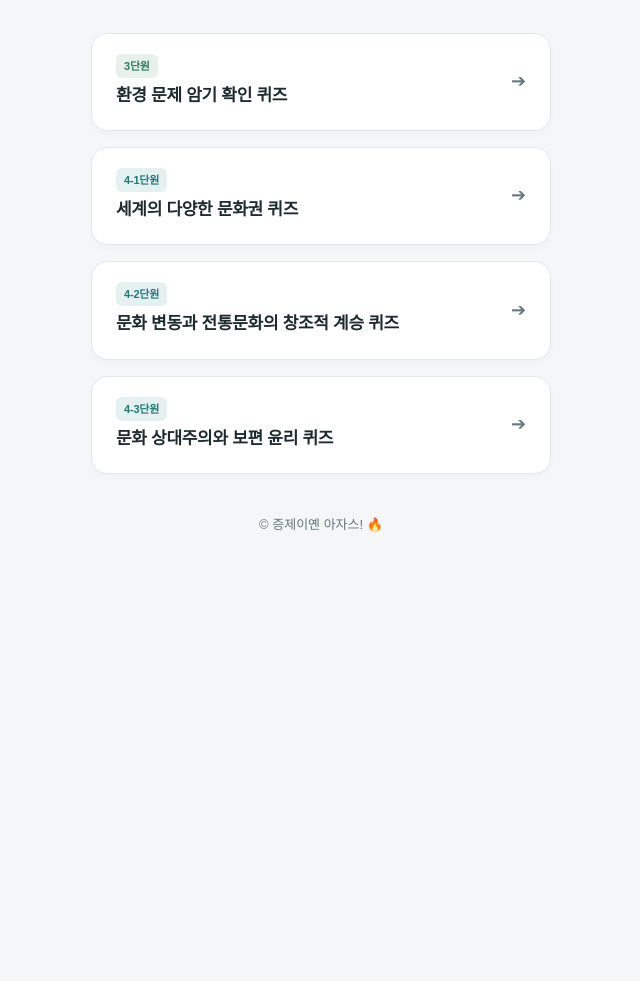
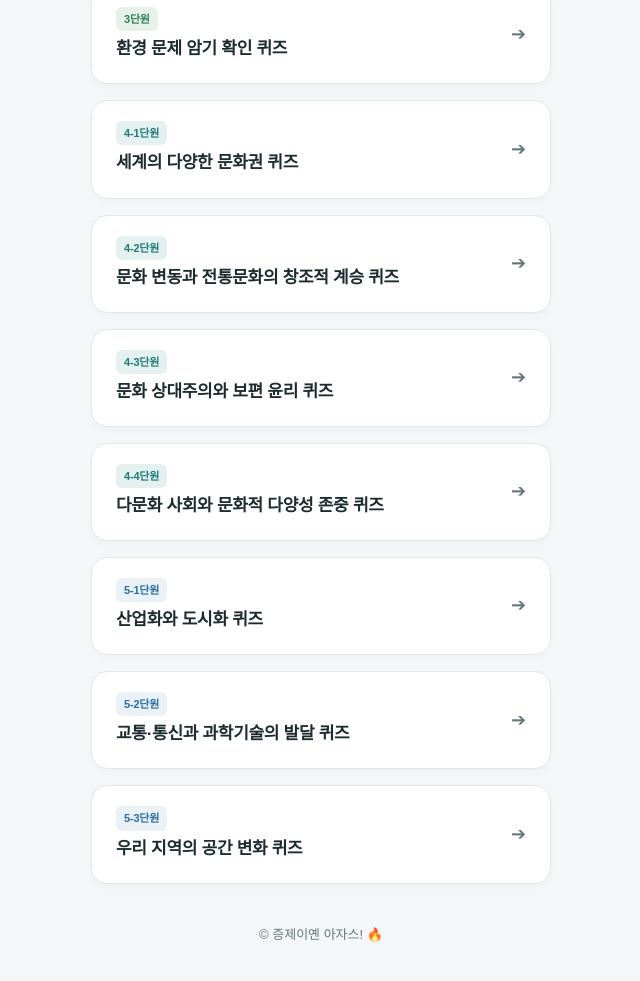
Before and after one commit to emilyjsy/jy_sociology_final, a plain HTML site: page index.html in a window 1280 px wide. Shown: the part 165-1146 px from the top of the page, without its empty margins (319-959 px from the left). Before the commit the page ends 800 px from the top, so only its background shows below. Drawn offline with Linux system fonts and the light colour scheme.

Commit message:
Update index.html

```diff
--- a/index.html
+++ b/index.html
@@ -3,7 +3,7 @@
 <head>
 <meta charset="UTF-8">
 <meta name="viewport" content="width=device-width, initial-scale=1.0">
-<title>정지윤 통합사회 기말 대비 퀴즈</title>
+<title>통합사회 기말 대비 퀴즈</title>
 <style>
   :root {
     --bg: #f4f6f7;
@@ -16,6 +16,8 @@
     --teal-soft: #e4f1f0;
     --green: #2f7d5b;
     --green-soft: #e7f1ea;
+    --blue: #2a6ea5;
+    --blue-soft: #eaf1f7;
   }
 
   * { box-sizing: border-box; }
@@ -103,6 +105,7 @@
 
   .tag-ch3 { background: var(--green-soft); color: var(--green); }
   .tag-ch4 { background: var(--teal-soft); color: var(--teal); }
+  .tag-ch5 { background: var(--blue-soft); color: var(--blue); }
 
   .menu-title {
     font-size: 17px;
@@ -169,6 +172,38 @@
       </div>
       <span class="arrow">➔</span>
     </a>
+
+    <a href="quiz-ch4-4.html" class="menu-item">
+      <div class="menu-info">
+        <span class="menu-tag tag-ch4">4-4단원</span>
+        <span class="menu-title">다문화 사회와 문화적 다양성 존중 퀴즈</span>
+      </div>
+      <span class="arrow">➔</span>
+    </a>
+
+    <a href="quiz-ch5-1.html" class="menu-item">
+      <div class="menu-info">
+        <span class="menu-tag tag-ch5">5-1단원</span>
+        <span class="menu-title">산업화와 도시화 퀴즈</span>
+      </div>
+      <span class="arrow">➔</span>
+    </a>
+
+    <a href="quiz-ch5-2.html" class="menu-item">
+      <div class="menu-info">
+        <span class="menu-tag tag-ch5">5-2단원</span>
+        <span class="menu-title">교통·통신과 과학기술의 발달 퀴즈</span>
+      </div>
+      <span class="arrow">➔</span>
+    </a>
+
+    <a href="quiz-ch5-3.html" class="menu-item">
+      <div class="menu-info">
+        <span class="menu-tag tag-ch5">5-3단원</span>
+        <span class="menu-title">우리 지역의 공간 변화 퀴즈</span>
+      </div>
+      <span class="arrow">➔</span>
+    </a>
   </main>
 
   <footer>
```
